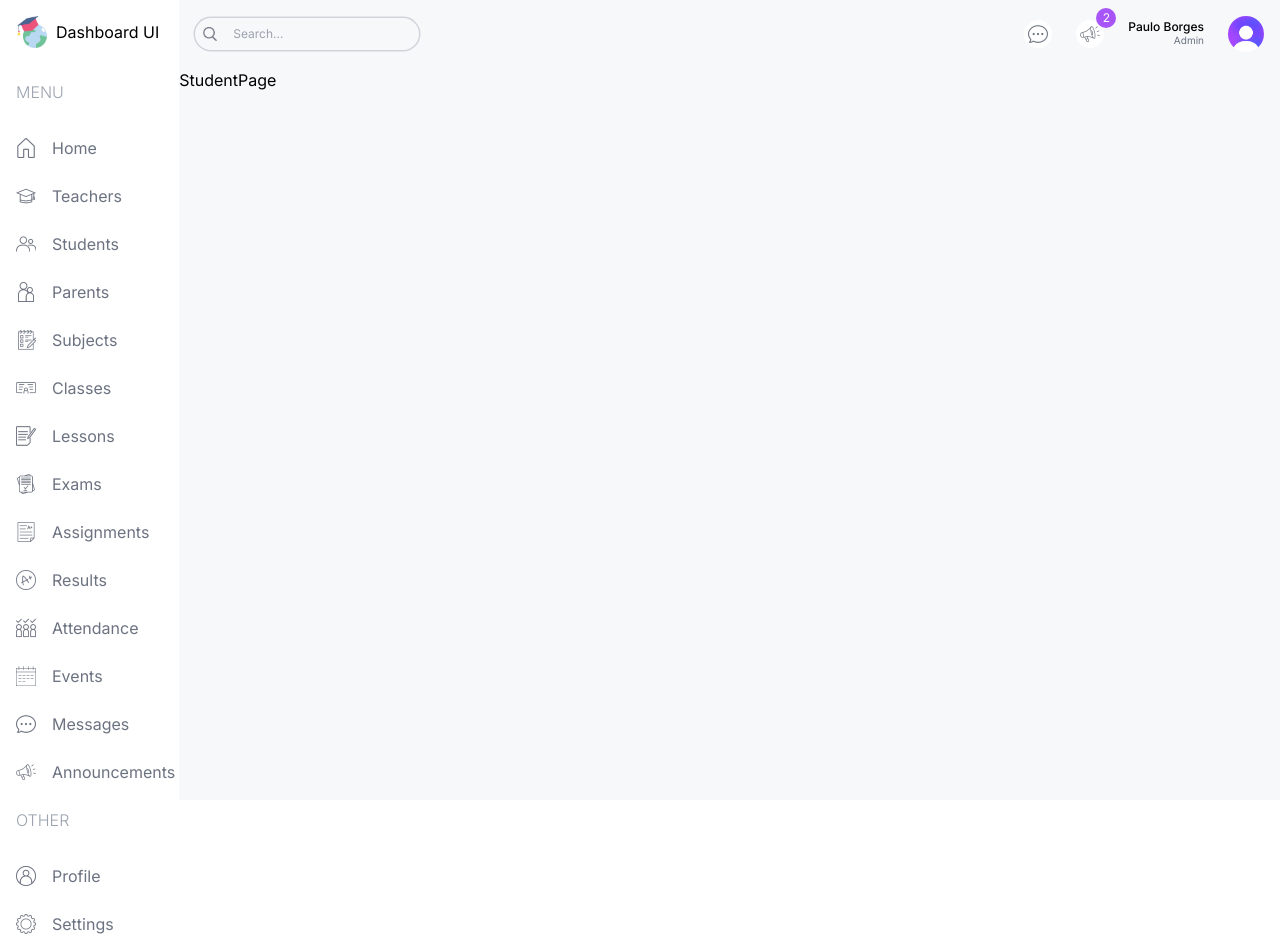
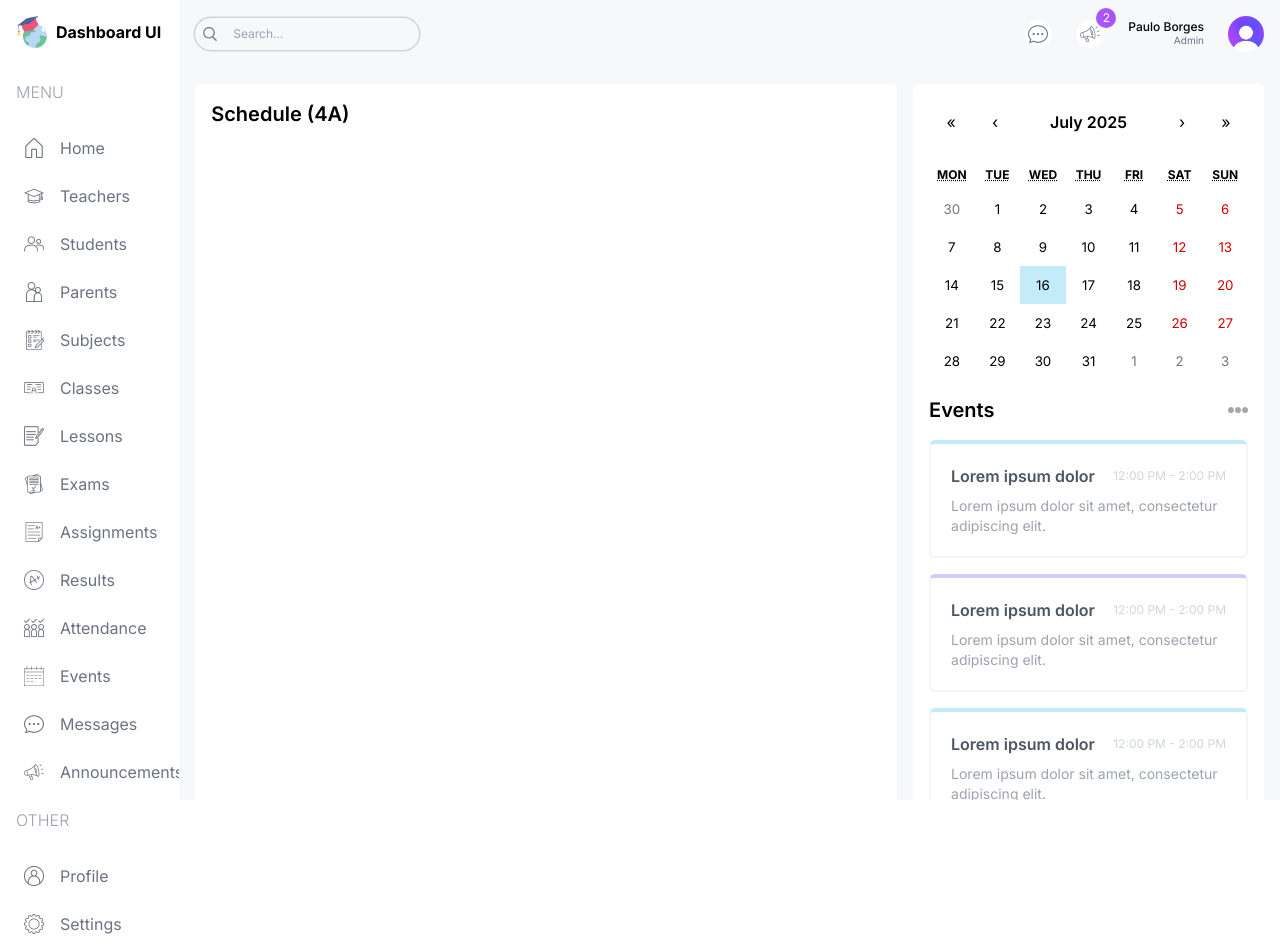
Before and after one commit to pauloborges-hub/nextjs-dashboard-ui, a Next.js app: page /student in a window 1280 px wide. Shown: the top 952 px of the page. Built offline with nearby package versions, Linux system fonts and the light colour scheme.

Commit message:
feat: add Announcements and EventCalendar components

```diff
--- a/package.json
+++ b/package.json
@@ -11,6 +11,7 @@
   "dependencies": {
     "next": "14.2.5",
     "react": "^18",
+    "react-calendar": "^6.0.0",
     "react-dom": "^18",
     "recharts": "^3.1.0"
   },
--- a/src/app/(dashboard)/admin/page.tsx
+++ b/src/app/(dashboard)/admin/page.tsx
@@ -1,5 +1,7 @@
+import Announcements from "@/components/Announcements"
 import AttendanceChart from "@/components/AttendanceChart"
 import CountChart from "@/components/CountChart"
+import EventCalendar from "@/components/EventCalendar"
 import FinanceChart from "@/components/FinanceChart"
 import UserCard from "@/components/UserCard"
 
@@ -37,7 +39,8 @@
 
       {/* RIGHT */}
       <div className="w-full lg:w-1/3 flex flex-col gap-8">
-        RIGHT
+        <EventCalendar />
+        <Announcements />
       </div>
     </div>
   )
--- a/src/app/(dashboard)/layout.tsx
+++ b/src/app/(dashboard)/layout.tsx
@@ -22,7 +22,7 @@
             width={32}
             height={32}
           />
-          <span className="hidden lg:block">Dashboard UI</span>
+          <span className="hidden lg:block font-bold">Dashboard UI</span>
         </Link>
         <Menu />
       </div>
--- a/src/app/(dashboard)/student/page.tsx
+++ b/src/app/(dashboard)/student/page.tsx
@@ -1,6 +1,22 @@
+import Announcements from "@/components/Announcements"
+import EventCalendar from "@/components/EventCalendar"
+
 const StudentPage = () => {
   return (
-    <div className=''>StudentPage</div>
+    <div className="p-4 flex gap-4 flex-col xl:flex-row">
+      {/* LEFT */}
+      <div className="w-full xl:w-2/3">
+        <div className="h-full bg-white p-4 rounded-md">
+          <h1 className="text-xl font-semibold">Schedule (4A)</h1>
+          {/* <BigCalendar /> */}
+        </div>
+      </div>
+      {/* RIGHT */}
+      <div className="w-full xl:w-1/3 flex flex-col gap-8">
+        <EventCalendar />
+        <Announcements />
+      </div>
+    </div>
   )
 }
 
--- a/src/app/globals.css
+++ b/src/app/globals.css
@@ -1,3 +1,18 @@
 @tailwind base;
 @tailwind components;
 @tailwind utilities;
+
+.react-calendar {
+  width: 100% !important;
+  border: none !important;
+  font-family: "Inter", sans-serif !important;
+}
+
+.react-calendar__navigation__label__labelText {
+  font-weight: 600;
+}
+
+.react-calendar__tile--active {
+  background-color: #c3ebfa !important;
+  color: black !important;
+}
--- /dev/null
+++ b/src/components/Announcements.tsx
@@ -0,0 +1,50 @@
+const Announcements = () => {
+  return (
+    <div className="bg-white p-4 rounded-md">
+      <div className="flex items-center justify-between">
+        <h1 className="text-xl font-semibold">Announcements</h1>
+        <span className="text-xs text-gray-400">View All</span>
+      </div>
+      <div className="flex flex-col gap-4 mt-4">
+        <div className="bg-lamaSkyLight rounded-md p-4">
+          <div className="flex items-center justify-between">
+            <h2 className="font-medium">Lorem ipsum dolor sit</h2>
+            <span className="text-xs text-gray-400 bg-white rounded-md px-1 py-1">
+              2025-01-01
+            </span>
+          </div>
+          <p className="text-sm text-gray-400 mt-1">
+            Lorem ipsum dolor sit amet consectetur adipisicing elit. Voluptatum,
+            expedita. Rerum, quidem facilis?
+          </p>
+        </div>
+        <div className="bg-lamaPurpleLight rounded-md p-4">
+          <div className="flex items-center justify-between">
+            <h2 className="font-medium">Lorem ipsum dolor sit</h2>
+            <span className="text-xs text-gray-400 bg-white rounded-md px-1 py-1">
+              2025-01-01
+            </span>
+          </div>
+          <p className="text-sm text-gray-400 mt-1">
+            Lorem ipsum dolor sit amet consectetur adipisicing elit. Voluptatum,
+            expedita. Rerum, quidem facilis?
+          </p>
+        </div>
+        <div className="bg-lamaYellowLight rounded-md p-4">
+          <div className="flex items-center justify-between">
+            <h2 className="font-medium">Lorem ipsum dolor sit</h2>
+            <span className="text-xs text-gray-400 bg-white rounded-md px-1 py-1">
+              2025-01-01
+            </span>
+          </div>
+          <p className="text-sm text-gray-400 mt-1">
+            Lorem ipsum dolor sit amet consectetur adipisicing elit. Voluptatum,
+            expedita. Rerum, quidem facilis?
+          </p>
+        </div>
+      </div>
+    </div>
+  );
+};
+
+export default Announcements
--- /dev/null
+++ b/src/components/EventCalendar.tsx
@@ -0,0 +1,62 @@
+"use client";
+
+import Image from "next/image"
+import { useState } from "react"
+import Calendar from "react-calendar"
+import "react-calendar/dist/Calendar.css"
+
+type ValuePiece = Date | null
+
+type Value = ValuePiece | [ValuePiece, ValuePiece]
+
+// TEMPORARY
+const events = [
+  {
+    id: 1,
+    title: "Lorem ipsum dolor",
+    time: "12:00 PM - 2:00 PM",
+    description: "Lorem ipsum dolor sit amet, consectetur adipiscing elit.",
+  },
+  {
+    id: 2,
+    title: "Lorem ipsum dolor",
+    time: "12:00 PM - 2:00 PM",
+    description: "Lorem ipsum dolor sit amet, consectetur adipiscing elit.",
+  },
+  {
+    id: 3,
+    title: "Lorem ipsum dolor",
+    time: "12:00 PM - 2:00 PM",
+    description: "Lorem ipsum dolor sit amet, consectetur adipiscing elit.",
+  },
+]
+
+const EventCalendar = () => {
+  const [value, onChange] = useState<Value>(new Date())
+
+  return (
+    <div className="bg-white p-4 rounded-md">
+      <Calendar onChange={onChange} value={value} />
+      <div className="flex items-center justify-between">
+        <h1 className="text-xl font-semibold my-4">Events</h1>
+        <Image src="/moreDark.png" alt="" width={20} height={20} />
+      </div>
+      <div className="flex flex-col gap-4">
+        {events.map((event) => (
+          <div
+            className="p-5 rounded-md border-2 border-gray-100 border-t-4 odd:border-t-lamaSky even:border-t-lamaPurple"
+            key={event.id}
+          >
+            <div className="flex items-center justify-between">
+              <h1 className="font-semibold text-gray-600">{event.title}</h1>
+              <span className="text-gray-300 text-xs">{event.time}</span>
+            </div>
+            <p className="mt-2 text-gray-400 text-sm">{event.description}</p>
+          </div>
+        ))}
+      </div>
+    </div>
+  );
+};
+
+export default EventCalendar;
--- a/src/components/Menu.tsx
+++ b/src/components/Menu.tsx
@@ -1,3 +1,4 @@
+import { role } from "@/lib/data";
 import Image from "next/image";
 import Link from "next/link";
 
@@ -124,16 +125,20 @@
           <span className="hidden lg:block text-gray-400 font-light my-4">
             {menuItem.title}
           </span>
-          {menuItem.items.map((item) => (
+          {menuItem.items.map((item) => {
+            if (item.visible.includes(role)) {
+              return (
                 <Link
                   href={item.href}
                   key={item.label}
-              className="flex items-center justify-center lg:justify-start gap-4 text-gray-500 py-2"
+                  className="flex items-center justify-center lg:justify-start gap-4 text-gray-500 py-2 md:px-2 rounded-md hover:bg-lamaSkyLight"
                 >
                   <Image src={item.icon} alt="logo" width={20} height={20} />
                   <span className="hidden lg:block">{item.label}</span>
                 </Link>
-          ))}
+              )
+            }
+          })}
         </div>
       ))}
     </div>
```
Also changed, not shown: 1 other file (tests, documents, lock files or other folders). Lines whose indentation alone changed are shown as unchanged.
